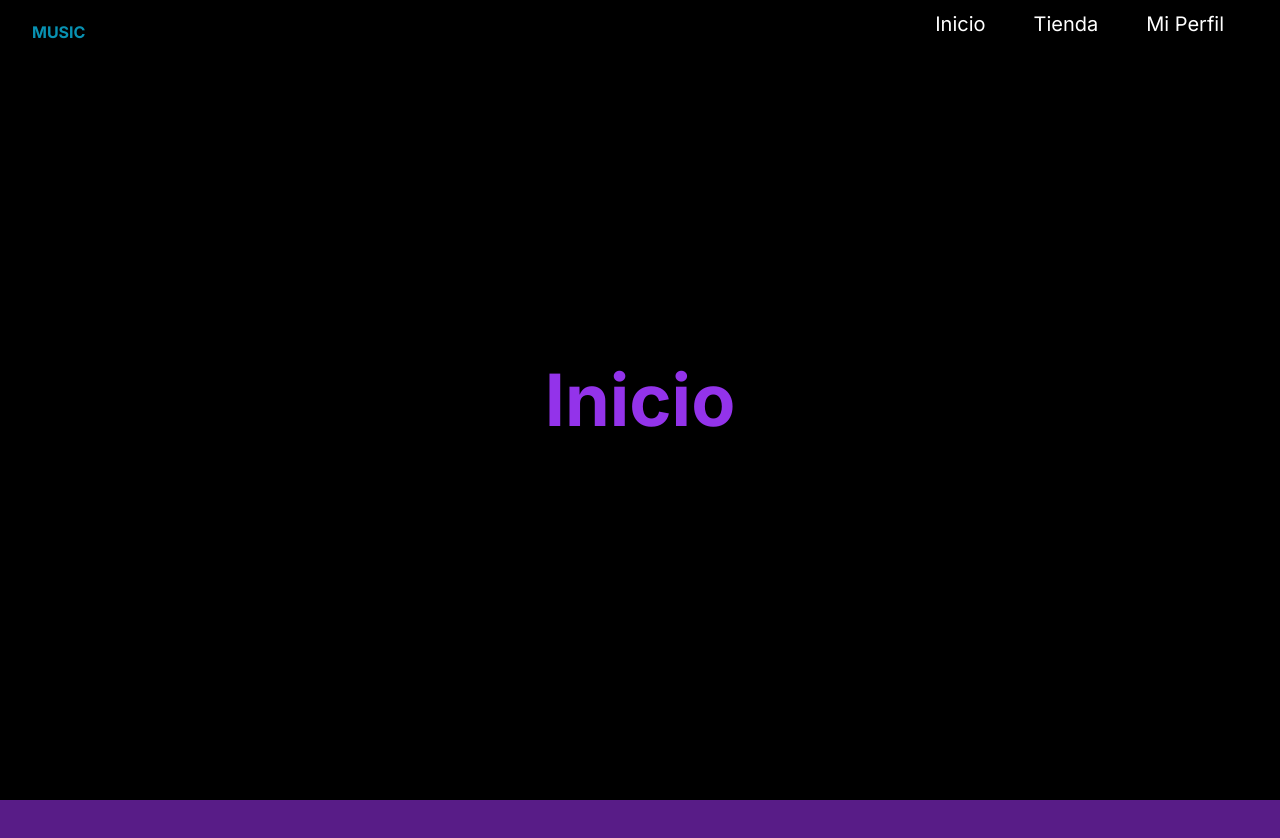
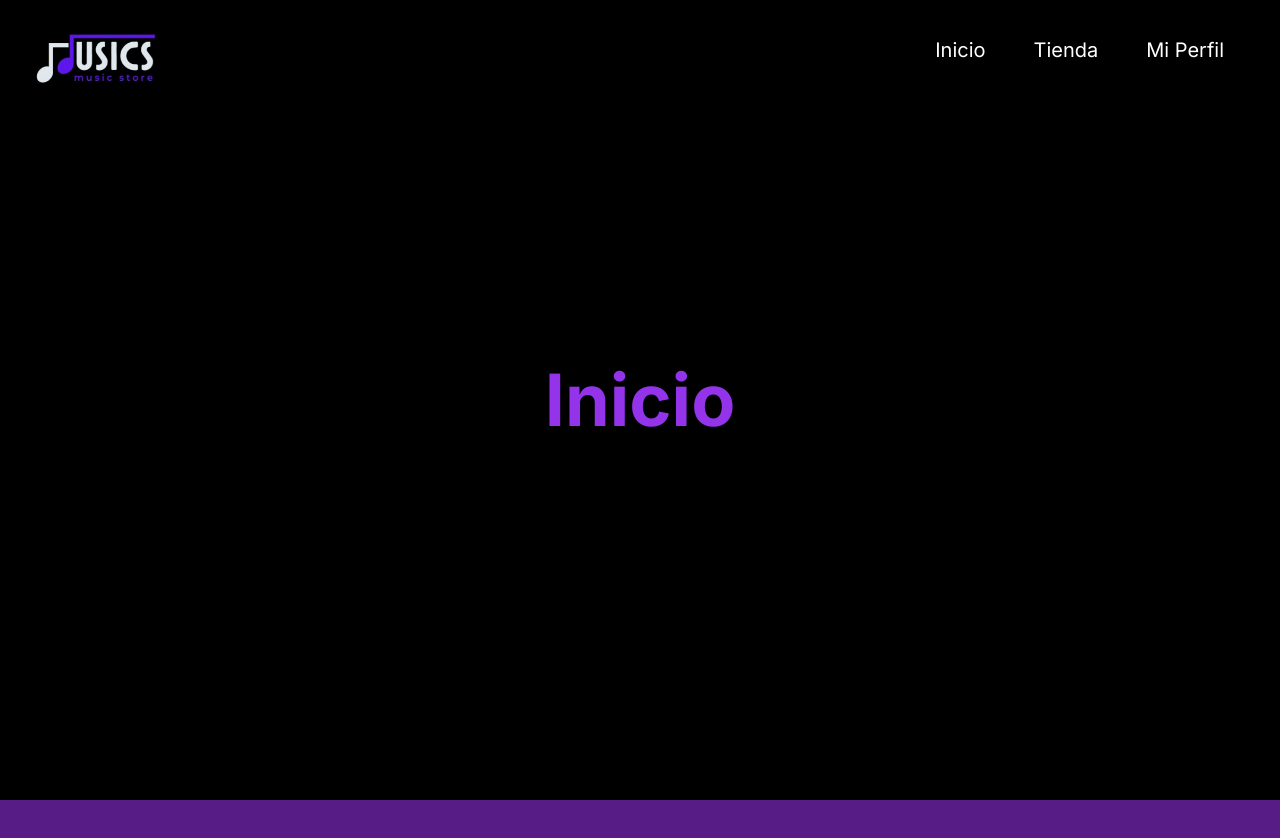
Before and after one commit to branco772/music, a Next.js app: page / in a window 1280 px wide. Shown: the top 838 px of the page. Built offline with nearby package versions, Linux system fonts and the light colour scheme.

Commit message:
se agrego logo

```diff
--- a/components/navBar.jsx
+++ b/components/navBar.jsx
@@ -12,16 +12,14 @@ function NavBar(){
                     <div>
                         <div className="flex items-center justify-between py-3 md:py-5 md:block">
                             {/*LOGO*/}
-                            <Link href="/">
-                                <h2 className="text-2x1 text-cyan-600 font-bold">MUSIC</h2>
-                            </Link>
+                            <Image src="/musicLogo.jpg" width={130} height={130} alt="logo"/>
                             {/*BOTON HAMBURGUESA*/}
                             <div className="md:hidden">
                                 <button className="p-2 text-gray-700 rounded-md outline-none focus:border-gray-400 focus:border" onClick={()=> setNavBar(!navbar)}>
                                     {navbar ? (
-                                        <Image src={close} width={30} height={30} alt="logo"/>
+                                        <Image src="/close.svg" width={30} height={30} alt="logo"/>
                                     ):(
-                                        <Image src="/public/hamburger-menu.svg" width={30} height={30} alt="logo" className="focus:border-none active:border-none"/>
+                                        <Image src="/hamburger-menu.svg" width={30} height={30} alt="logo" className="focus:border-none active:border-none"/>
                                     )}
                                 </button>
                             </div>
@@ -31,7 +29,7 @@ function NavBar(){
                         <div
                             className={`flex-1 justify-self-center pb-3 mt-8 md:block md:pb-0 md:mt-0 ${navbar ? 'p-12 md:p-0 block' : 'hidden'}`}>
                             <ul className="h-screen md:h-auto items-center justify-center md:flex">
-                                <li className="pb-6 text-xl text-white py-2 md:px-6 text-center border-b-2 md:border-b-0  hover:bg-purple-900  border-purple-900  md:hover:text-purple-600 md:hover:bg-transparent">
+                                <li className="hover:underline pb-6 text-xl text-white py-2 md:px-6 text-center border-b-2 md:border-b-0  hover:bg-purple-900  border-purple-900  md:hover:text-purple-600 md:hover:bg-transparent">
                                     <Link href="#inicio" onClick={()=>setNavBar(!navbar)}>
                                         Inicio
                                     </Link>
```
